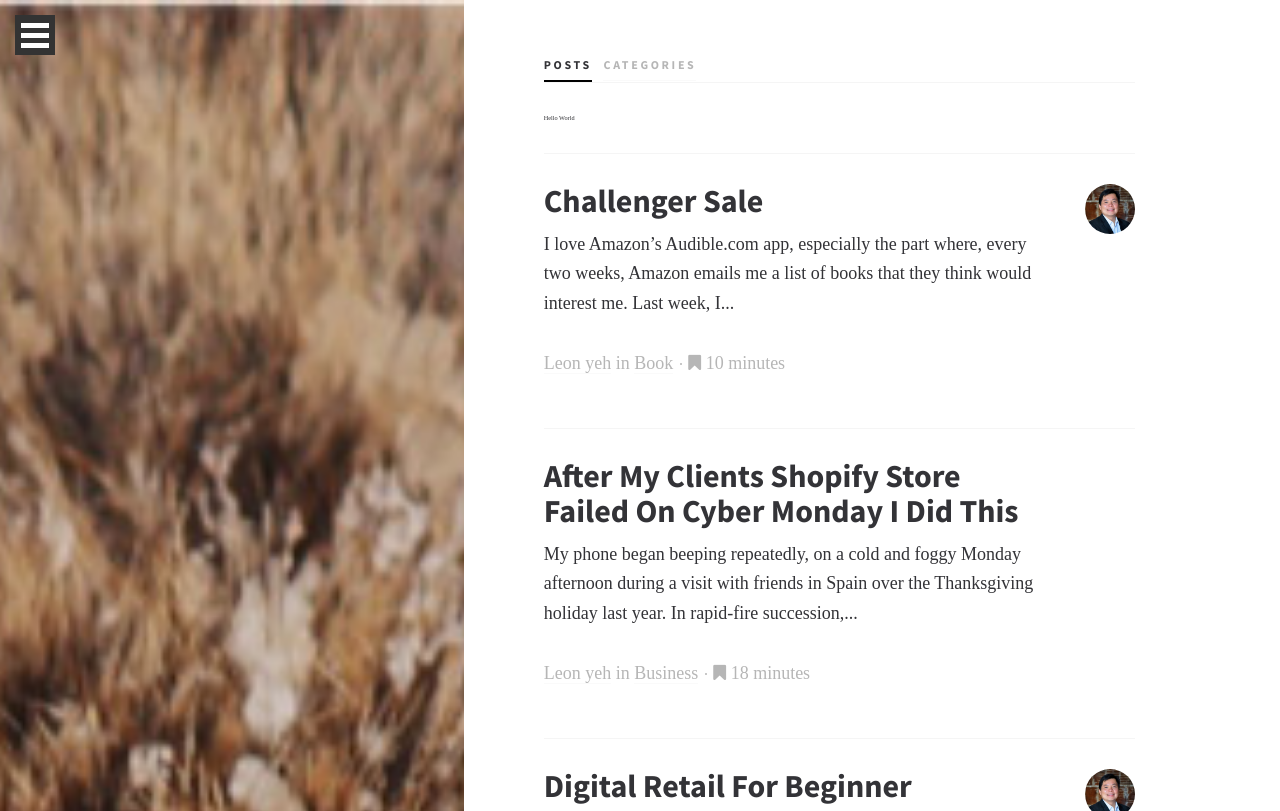
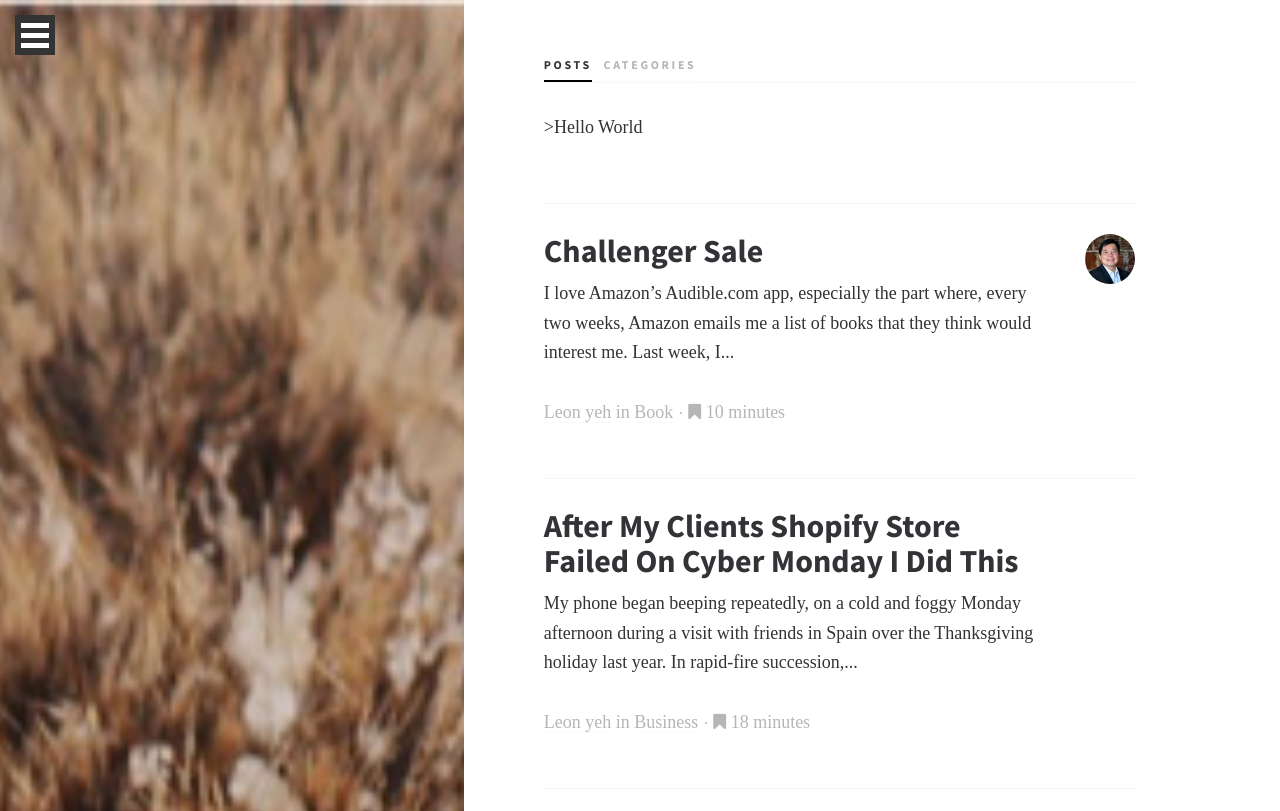
Before and after one commit to leonyeh8/leonyeh.com, a Jekyll site: the page built from index.html, in a window 1280 px wide, cut to the strip 0-811 px from the top of the page. Built offline with Jekyll 4.4.1, drawn with Linux system fonts in a browser that asks for light colours; some web fonts are replaced.

```diff
--- a/_layouts/home.html
+++ b/_layouts/home.html
@@ -10,7 +10,7 @@ layout: with-sidebar
 <div class="home-page-posts animated fadeIn ">
     <article class="post">
         <div class="post-preview col-xs-10  no-gutter">
-            Hello World
+            <p>>Hello World</p
         </div>
     </article>
     {% for post in site.posts %}
```
